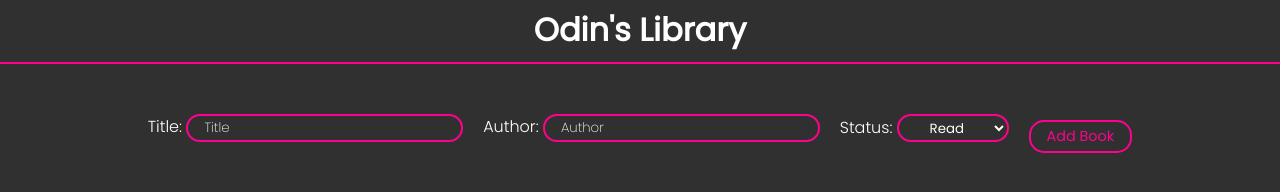
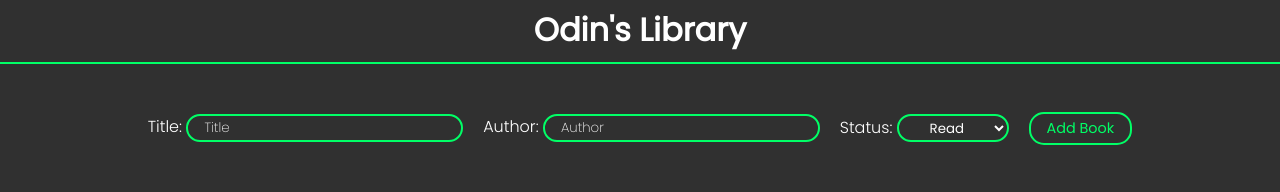
Before and after one commit to mattwheeler-dev/odin-library, a plain HTML site: page index.html in a window 1280 px wide. Drawn offline with Linux system fonts and the light colour scheme.

Commit message:
Add required for validation

```diff
--- a/index.html
+++ b/index.html
@@ -18,17 +18,29 @@
 			<form id="add-book">
 				<div>
 					<label for="title">Title:</label>
-					<input id="title" name="title" type="text" placeholder="Title" />
+					<input
+						id="title"
+						name="title"
+						type="text"
+						placeholder="Title"
+						required
+					/>
 				</div>
 
 				<div>
 					<label for="author">Author:</label>
-					<input id="author" name="author" type="text" placeholder="Author" />
+					<input
+						id="author"
+						name="author"
+						type="text"
+						placeholder="Author"
+						required
+					/>
 				</div>
 
 				<div>
 					<label for="status">Status:</label>
-					<select id="status" name="status">
+					<select id="status" name="status" required>
 						<option value="Read">Read</option>
 						<option value="Not Read">Not Read</option>
 					</select>
--- a/styles.css
+++ b/styles.css
@@ -3,7 +3,7 @@
 
 /* VARIABLES */
 :root {
-	--border: 2px solid #ff0090;
+	--border: 2px solid #00ff66;
 	--radius: 15px;
 }
 
@@ -68,7 +68,7 @@ button {
 
 input[type="text"]:focus,
 select:focus {
-	outline: 1px solid #ff0090;
+	outline: 1px solid #00ff66;
 	background-color: #000;
 }
 
@@ -92,10 +92,9 @@ option {
 input[type="submit"],
 button {
 	cursor: pointer;
-	margin-top: 1rem;
 	padding: 0.25rem 1rem;
 	font-size: 0.9rem;
-	color: #ff0090;
+	color: #00ff66;
 	display: flex;
 	align-items: center;
 	justify-content: center;
@@ -105,7 +104,7 @@ button {
 input[type="submit"]:hover,
 button:hover {
 	background-color: #000;
-	box-shadow: 0 0 0.75rem #ff0090;
+	box-shadow: 0 0 0.75rem #00ff66;
 }
 
 input[type="submit"]:active {
@@ -148,7 +147,3 @@ button {
 	width: 60%;
 	margin: 0 auto;
 }
-
-.dlt {
-	display: none;
-}
```
